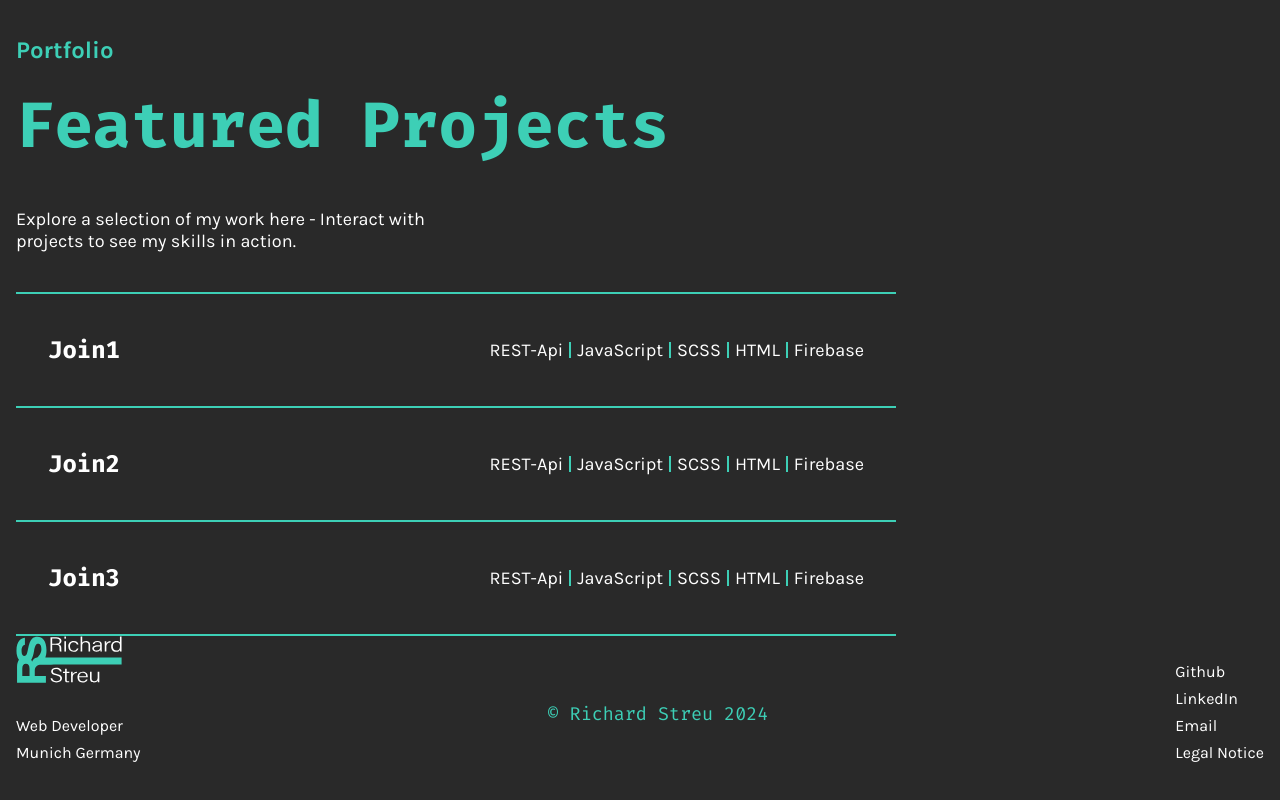
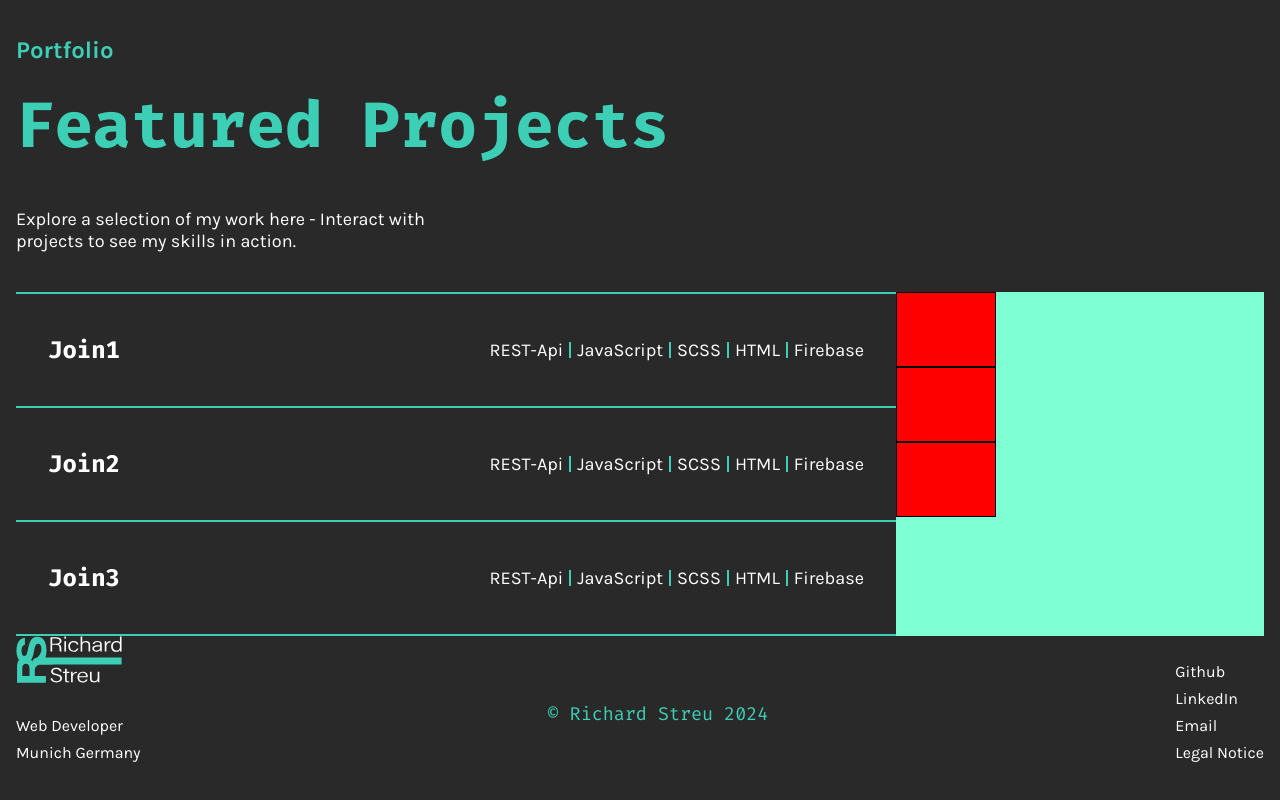
Before and after one commit to RichardStreu/portfolioAngular, an Angular app: page / in a window 1280 px wide. Shown: the part 2494-3294 px from the top of the page. Built offline with nearby package versions, Linux system fonts and the light colour scheme.

Commit message:
feat: enhance project display with thumbnails and improved styling

```diff
--- a/src/app/landing-page/sections/d-projects/d-projects.component.html
+++ b/src/app/landing-page/sections/d-projects/d-projects.component.html
@@ -11,10 +11,14 @@
       <div class="projectsBars">
         <hr>
         @for (singleProject of projectData; track singleProject; let index = $index) {
-          <app-project-bar [project]="singleProject" [index]="index"></app-project-bar>
+          <app-project-bar class="singleBar" [project]="singleProject" [index]="index"></app-project-bar>
         }
       </div>
-      <div class="projectsThumbnails"></div>
+      <div class="projectsThumbnails">
+        @for (singleProject of projectData; track singleProject; let index = $index) {
+          <div class="thumbnailBox"></div>
+        }
+      </div>
     </div>
   </div>
 </section>
--- a/src/app/landing-page/sections/d-projects/d-projects.component.scss
+++ b/src/app/landing-page/sections/d-projects/d-projects.component.scss
@@ -40,9 +40,11 @@
 .projectsContent {
   display: flex;
   flex-direction: row;
+  align-items: stretch;
 
   .projectsBars {
     width: 880px;
+  }
 
   hr {
     width: 100%;
@@ -51,4 +53,16 @@
     border: none;
   }
 }
+
+.projectsThumbnails {
+  flex: 1;
+  position: relative;
+  background-color: aquamarine;
+
+  .thumbnailBox {
+    width: 100px;
+    height: 75px;
+    background-color: red;
+    border: 1px solid black;
   }
+}
--- a/src/app/landing-page/sections/d-projects/project-bar/project-bar.component.scss
+++ b/src/app/landing-page/sections/d-projects/project-bar/project-bar.component.scss
@@ -3,6 +3,13 @@
 .projectBar {
   display: flex;
   flex-direction: column;
+  cursor: pointer;
+  transition: all 0.2s ease-in-out;
+
+  &:hover {
+    background-color: rgba($color-highLight, 0.15);
+  }
+
 
   div {
     display: flex;
```
Lines whose indentation alone changed are shown as unchanged.
